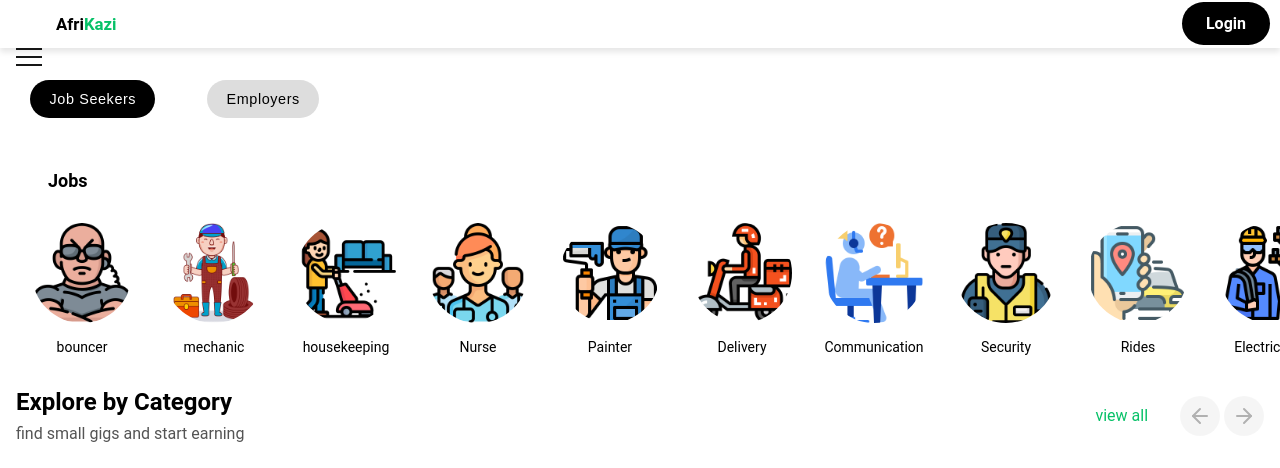
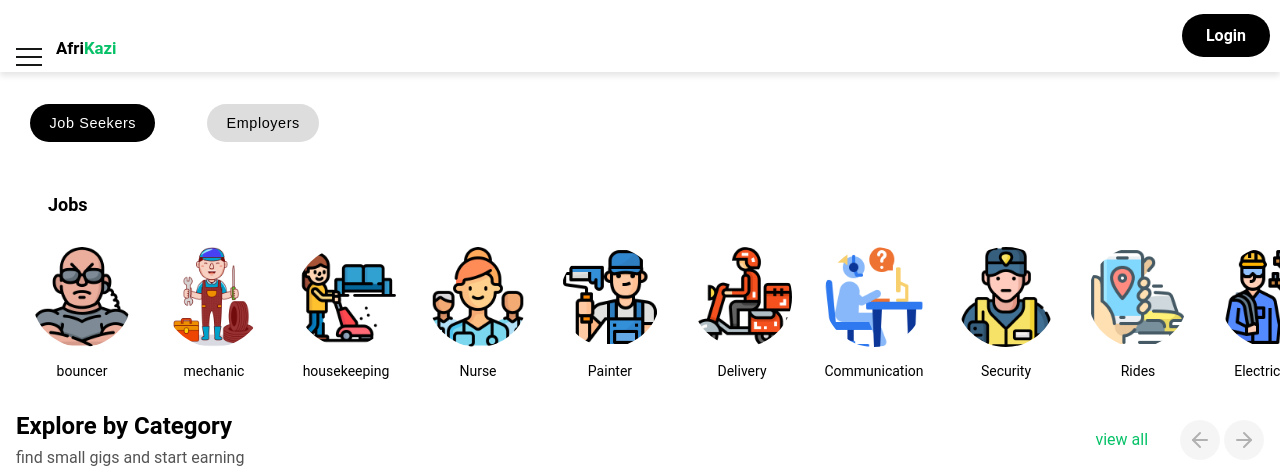
Before and after one commit to NirahNgala/NirahNgala.github.io, a plain HTML site: page index.html in a window 1280 px wide. Shown: the top 468 px of the page. Drawn offline with nearby package versions, Linux system fonts and the light colour scheme; files that its build step writes are made by us from their sources.

Commit message:
Update style.css

```diff
--- a/assets/style.css
+++ b/assets/style.css
@@ -56,16 +56,6 @@ body {
   color: rgb(0, 0, 0);
 }
 
-
-/*.container {
-  width: 100%;
-  margin-left: 0;
-}
-
-header {
-  margin-left: 3.3rem;
-}*/
-
 .navbar {
   display: flex;
   justify-content: space-between;
@@ -79,7 +69,7 @@ header {
   font-size: .7em;
   font-weight: bold;
   color: #000;
-  margin-top: rem;
+  margin-top: 1.5rem;
 }
 
 .login-button {
```
